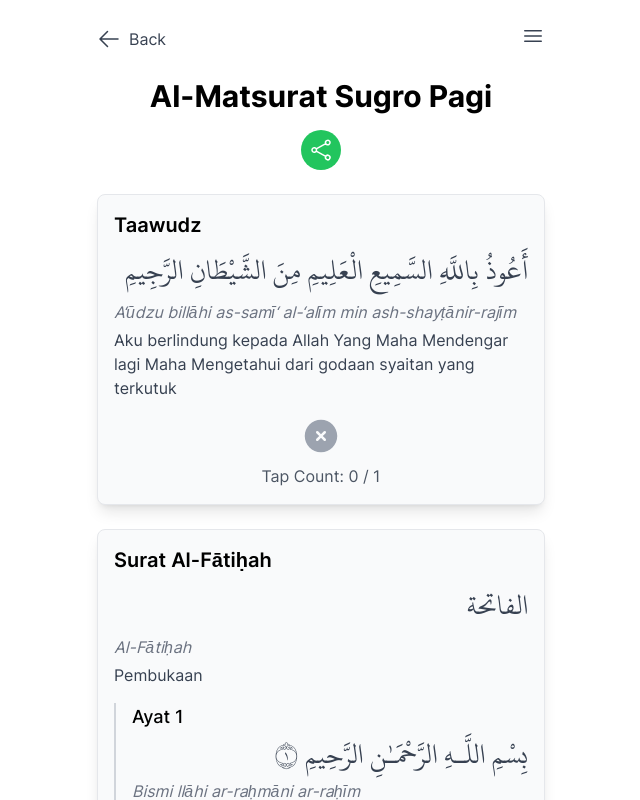
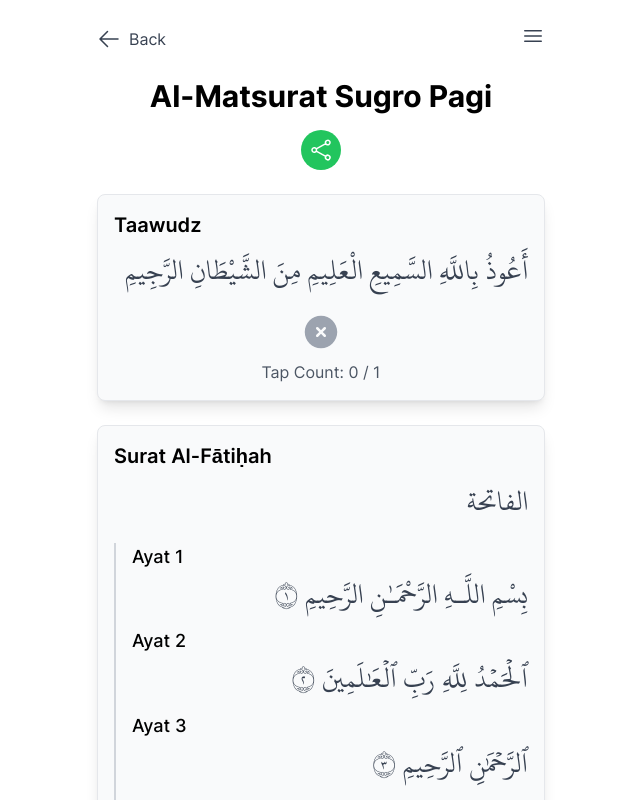
Before and after one commit to aliifam/almatsurat, a React (Vite) app: page /sugro-pagi in a window 1280 px wide. Shown: the top 800 px of the page, without its empty margins (319-959 px from the left). Built offline with nearby package versions, Linux system fonts and the light colour scheme.

Commit message:
feat: integrate dzikiritem & nested item with themecontext

```diff
--- a/src/components/DzikirItem.tsx
+++ b/src/components/DzikirItem.tsx
@@ -1,6 +1,7 @@
 import { CheckCircleIcon, XCircleIcon } from "@heroicons/react/24/solid";
 import NestedItem from "./NestedItem";
-import { DzikirItemType, SubItem } from "../types/types";
+import { DzikirItemType, fontSizes, SubItem } from "../types/types";
+import { useThemeContext } from "../hooks/useThemeContext"; // Import the ThemeContext
 
 interface DzikirItemProps {
   item: DzikirItemType; // Gunakan tipe DzikirItemType
@@ -17,27 +18,75 @@ const DzikirItem: React.FC<DzikirItemProps> = ({
   showNumber,
   onIconClick,
 }) => {
+  const { theme, fontSize, translationVisible, latinVisible } =
+    useThemeContext(); // Access the theme, fontSize, translationVisible, and latinVisible from context
+
+  const selectedFontSize =
+    fontSizes.find((size) => size.value === fontSize) || fontSizes[1]; // Default to Medium
+
   return (
-    <div className="mb-6 p-4 rounded-lg shadow-lg bg-gray-50 border hover:shadow-xl">
-      <h2 className="text-xl font-semibold mb-2">{item.title}</h2>
+    <div
+      className={`mb-6 p-4 rounded-lg shadow-lg border hover:shadow-xl ${
+        theme === "dark"
+          ? "bg-gray-800 border-gray-700"
+          : "bg-gray-50 border-gray-200"
+      }`}
+    >
+      <h2
+        className={`text-xl font-semibold mb-2 ${
+          theme === "dark" ? "text-white" : "text-black"
+        }`}
+      >
+        {item.title}
+      </h2>
+
+      {/* Arabic text with dynamic font size */}
       {item.arabic && (
-        <p className="text-3xl leading-relaxed text-right text-gray-700 font-arabic">
+        <p
+          className={`leading-relaxed text-right font-arabic ${
+            selectedFontSize.size
+          } ${theme === "dark" ? "text-gray-300" : "text-gray-700"}`}
+        >
           {item.arabic}
         </p>
       )}
-      {item.latin && <p className="text-gray-500 italic mt-1">{item.latin}</p>}
-      {item.translation && (
-        <p className="text-gray-700 mt-1">{item.translation}</p>
+
+      {/* Conditionally show Latin text */}
+      {latinVisible && item.latin && (
+        <p
+          className={`text-gray-500 italic mt-1 ${
+            theme === "dark" ? "text-gray-400" : "text-gray-500"
+          }`}
+        >
+          {item.latin}
+        </p>
       )}
 
+      {/* Conditionally show translation text */}
+      {translationVisible && item.translation && (
+        <p
+          className={`mt-1 ${
+            theme === "dark" ? "text-gray-200" : "text-gray-700"
+          }`}
+        >
+          {item.translation}
+        </p>
+      )}
+
+      {/* Display nested items if available */}
       {item.data && (
-        <div className="mt-4 pl-4 border-l-2 border-gray-300">
+        <div
+          className={`mt-4 pl-4 border-l-2 ${
+            theme === "dark" ? "border-gray-600" : "border-gray-300"
+          }`}
+        >
           {item.data.map((subItem: SubItem, subIndex: number) => (
             <NestedItem key={subIndex} subItem={subItem} />
           ))}
         </div>
       )}
 
+      {/* Display counts and icons */}
       <div className="flex justify-center items-center mt-4">
         <button
           onClick={() => onIconClick(index)}
@@ -52,7 +101,11 @@ const DzikirItem: React.FC<DzikirItemProps> = ({
           ) : (
             <XCircleIcon className="h-10 w-10 text-gray-400" />
           )}
-          <span className="mt-2 text-gray-600">
+          <span
+            className={`mt-2 ${
+              theme === "dark" ? "text-gray-400" : "text-gray-600"
+            }`}
+          >
             Tap Count: {counts[index]} / {item.repeat}
           </span>
         </button>
--- a/src/components/Layout.tsx
+++ b/src/components/Layout.tsx
@@ -24,7 +24,7 @@ export default function Layout({ children }: { children: ReactNode }) {
           {/* Back button only shown if not on the home page */}
           {!isHome && (
             <button
-              onClick={() => navigate("/")}
+              onClick={() => navigate(-1)}
               className={`flex items-center ${
                 theme === "dark"
                   ? "text-gray-300 hover:text-white"
--- a/src/components/NestedItem.tsx
+++ b/src/components/NestedItem.tsx
@@ -1,18 +1,54 @@
-import { SubItem } from "../types/types";
+import { fontSizes, SubItem } from "../types/types";
+import { useThemeContext } from "../hooks/useThemeContext"; // Import the ThemeContext
 
 interface NestedItemProps {
   subItem: SubItem; // Gunakan tipe SubItem
 }
 
 const NestedItem: React.FC<NestedItemProps> = ({ subItem }) => {
+  const { theme, fontSize, latinVisible, translationVisible } =
+    useThemeContext(); // Access the theme, fontSize, latinVisible, and translationVisible from context
+  const selectedFontSize =
+    fontSizes.find((size) => size.value === fontSize) || fontSizes[1]; // Default to medium if fontSize is not set
+
   return (
     <div className="mb-2">
-      <h3 className="text-lg font-medium">{subItem.title}</h3>
-      <p className="text-3xl leading-relaxed text-right text-gray-700 font-arabic">
+      <h3
+        className={`text-lg font-medium ${
+          theme === "dark" ? "text-white" : "text-black"
+        }`}
+      >
+        {subItem.title}
+      </h3>
+
+      {/* Arabic text with dynamic font size */}
+      <p
+        className={`leading-relaxed text-right font-arabic ${
+          selectedFontSize.size
+        } ${theme === "dark" ? "text-gray-300" : "text-gray-700"}`}
+      >
         {subItem.arabic}
       </p>
-      <p className="text-gray-500 italic">{subItem.latin}</p>
-      <p className="text-gray-700">{subItem.translation}</p>
+
+      {/* Conditionally show Latin text based on latinVisible */}
+      {latinVisible && subItem.latin && (
+        <p
+          className={`text-gray-500 italic ${
+            theme === "dark" ? "text-gray-300" : "text-gray-500"
+          }`}
+        >
+          {subItem.latin}
+        </p>
+      )}
+
+      {/* Conditionally show translation text based on translationVisible */}
+      {translationVisible && subItem.translation && (
+        <p
+          className={`${theme === "dark" ? "text-gray-200" : "text-gray-700"}`}
+        >
+          {subItem.translation}
+        </p>
+      )}
     </div>
   );
 };
--- a/src/pages/Setting.tsx
+++ b/src/pages/Setting.tsx
@@ -15,13 +15,7 @@ import {
 } from "@heroicons/react/24/outline";
 import Layout from "../components/Layout";
 import { useThemeContext } from "../hooks/useThemeContext";
-
-// Font size options
-const fontSizes = [
-  { name: "Small", value: "small", size: "text-2xl" },
-  { name: "Medium", value: "medium", size: "text-3xl" },
-  { name: "Large", value: "large", size: "text-4xl" },
-];
+import { fontSizes } from "../types/types";
 
 export const Setting = () => {
   const {
--- a/src/pages/SugroPagi.tsx
+++ b/src/pages/SugroPagi.tsx
@@ -42,12 +42,12 @@ export const SugroPagi = () => {
   return (
     <Layout>
       <Helmet>
-        <title>Almatsurat Sugro Pagi</title>
+        <title>{data.title}</title>
         <meta name="description" content="Almatsurat Sugro Pagi" />
         <meta name="keywords" content="Almatsurat Sugro Pagi" />
       </Helmet>
       <h1 className="flex items-center justify-center text-3xl font-bold mb-4">
-        Al-Matsurat Sugro Pagi
+        {data.title}
       </h1>
       <div className="flex items-center justify-center">
         <ShareButton />
--- a/src/types/types.ts
+++ b/src/types/types.ts
@@ -14,3 +14,9 @@ export interface DzikirItemType {
   repeat: number;
   data?: SubItem[];
 }
+
+export const fontSizes = [
+  { name: "Small", value: "small", size: "text-2xl" },
+  { name: "Medium", value: "medium", size: "text-3xl" },
+  { name: "Large", value: "large", size: "text-4xl" },
+];
```
